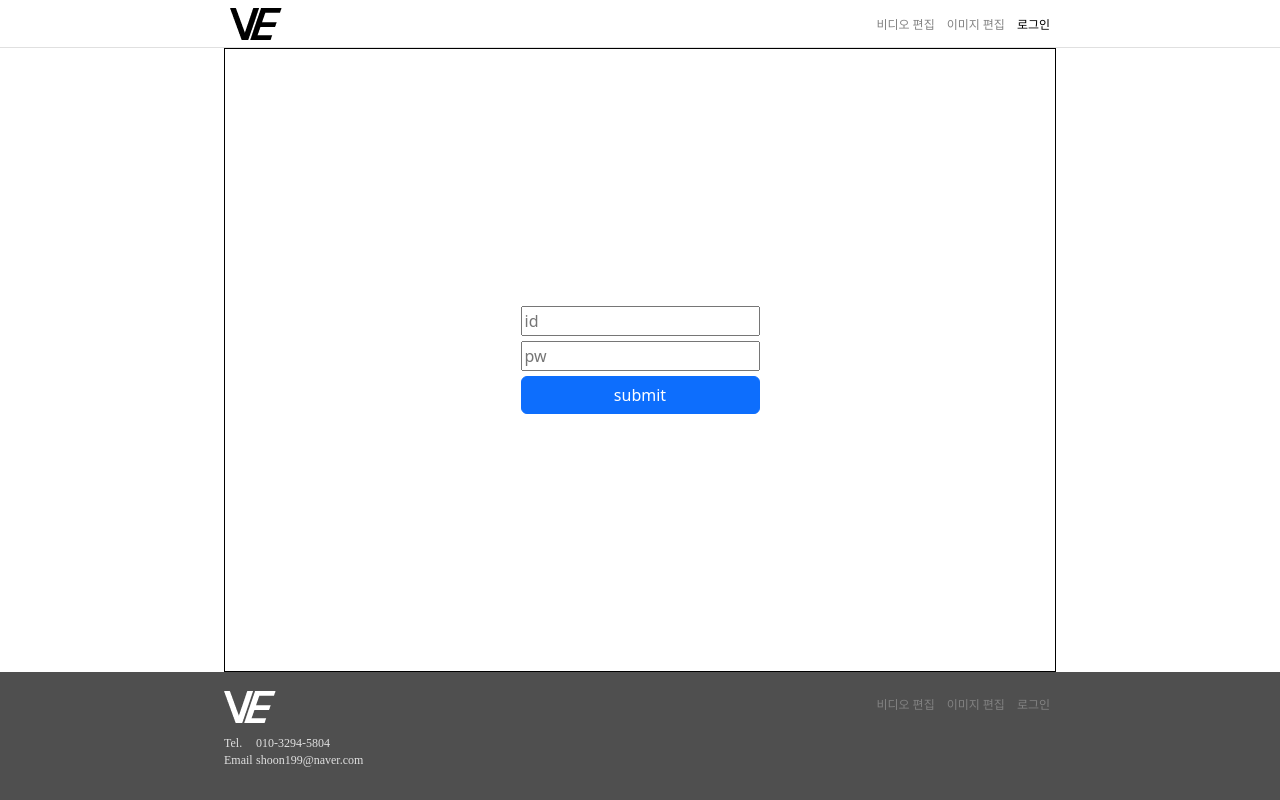
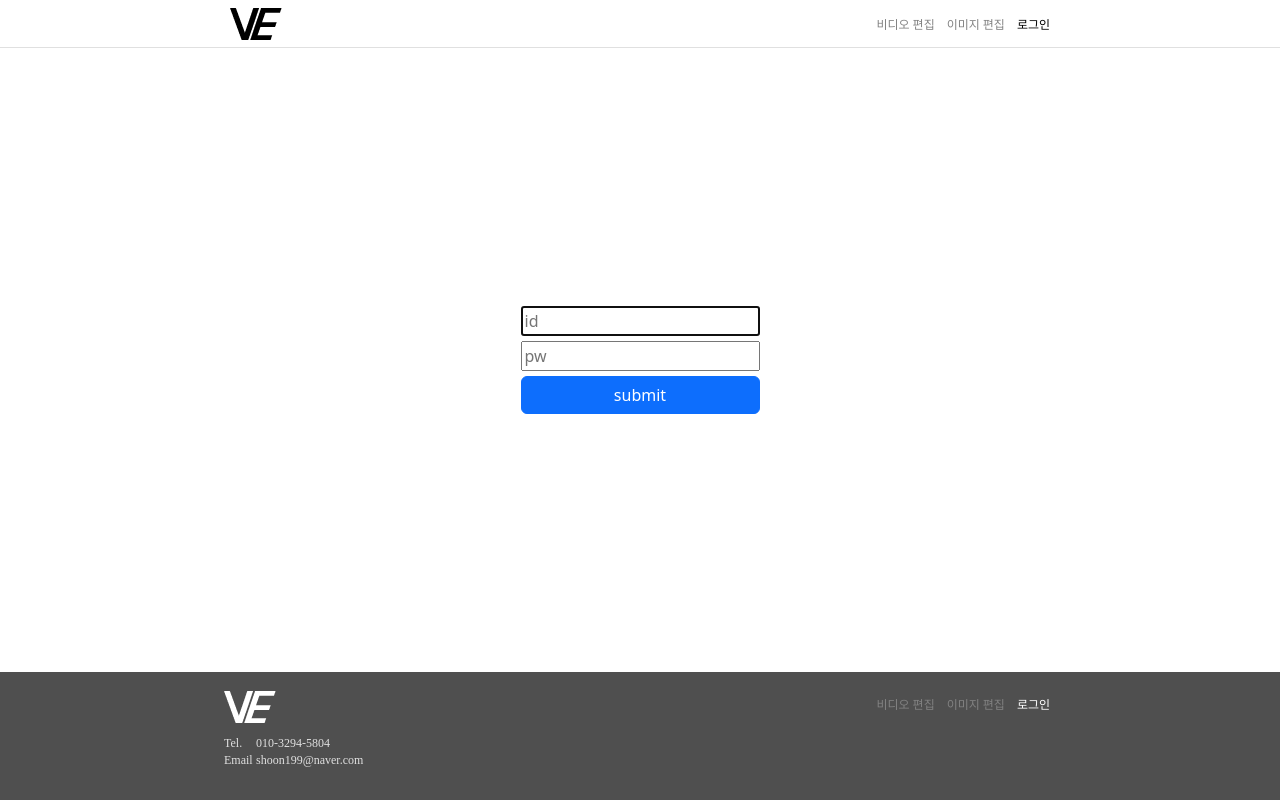
Before and after one commit to seehun/react-video-editor, a React (Create React App) app in the folder sehun-video-editor/: page /login in a window 1280 px wide. Built offline with nearby package versions, Linux system fonts and the light colour scheme; what @ffmpeg/ffmpeg would draw is missing.

Commit message:
드래그앤드롭으로 비디오 업로드 기능 구현

```diff
--- a/sehun-video-editor/src/components/BeforeEdit/BeforeEdit.jsx
+++ b/sehun-video-editor/src/components/BeforeEdit/BeforeEdit.jsx
@@ -1,15 +1,37 @@
-import React, { useRef } from "react";
+import React, { useEffect, useRef, useState } from "react";
 import styles from "./BeforeEdit.module.css";
 import { Button } from "react-bootstrap";
 
 function BeforeEdit({ setVideoFile }) {
   const uploadFile = useRef();
 
+  //drag &drop을 위한 코드
+  const [active, setActive] = useState(false);
+  const handleDragStart = () => setActive(true);
+  const handleDragEnd = () => setActive(false);
+  const handleDragOver = (e) => {
+    e.preventDefault();
+  };
+  const handleDrop = (e) => {
+    e.preventDefault();
+
+    const file = e.dataTransfer.files[0];
+    setVideoFile(file);
+    setActive(false);
+  };
+  //
+
   return (
     <div className={styles.viewport}>
       <div className={styles.contents}>
         <h1>video edit</h1>
-        <div className={styles.video_img}>
+        <div
+          className={[styles.video_img, active ? styles.active : ""].join(" ")}
+          onDragEnter={handleDragStart} //drag가 들어오면
+          onDragLeave={handleDragEnd} //drag가 나오면
+          onDrop={handleDrop}
+          onDragOver={handleDragOver}
+        >
           <img src={process.env.PUBLIC_URL + "/assets/Union.png"} alt="" />
         </div>
         <div className={styles.button_box}>
--- a/sehun-video-editor/src/components/BeforeEdit/BeforeEdit.module.css
+++ b/sehun-video-editor/src/components/BeforeEdit/BeforeEdit.module.css
@@ -9,8 +9,6 @@
 .contents {
   width: 65%;
   height: 100%;
-
-  /* border: 1px solid #000; */
 }
 
 .contents h1 {
@@ -32,6 +30,11 @@
   align-items: center;
 }
 
+.active {
+  background-color: #efeef3;
+  border: 3px dashed #000;
+}
+
 .button_box {
   margin-top: 16px;
   display: flex;
--- a/sehun-video-editor/src/components/Editting/Editting.jsx
+++ b/sehun-video-editor/src/components/Editting/Editting.jsx
@@ -27,7 +27,6 @@ function Editing({ videoFile, setVideoFile }) {
     ffmpeg.load().then(() => {
       setFFmpegLoaded(true);
     });
-    console.log(FFmpegLoaded);
   }, []);
 
   useEffect(() => {
@@ -57,6 +56,22 @@ function Editing({ videoFile, setVideoFile }) {
       setVideoPlayerState(undefined);
     }
   }, [videoFile]);
+
+  //drag &drop을 위한 코드
+  const [active, setActive] = useState(false);
+  const handleDragStart = () => setActive(true);
+  const handleDragEnd = () => setActive(false);
+  const handleDragOver = (e) => {
+    e.preventDefault();
+  };
+  const handleDrop = (e) => {
+    e.preventDefault();
+
+    const file = e.dataTransfer.files[0];
+    setVideoFile(file);
+    setActive(false);
+  };
+  //
 
   return (
     <div className={styles.viewport}>
@@ -88,7 +103,13 @@ function Editing({ videoFile, setVideoFile }) {
             }}
           />
         </div>
-        <div className={styles.video}>
+        <div
+          className={[styles.video, active ? styles.active : ""].join(" ")}
+          onDragEnter={handleDragStart} //drag가 들어오면
+          onDragLeave={handleDragEnd} //drag가 나오면
+          onDrop={handleDrop}
+          onDragOver={handleDragOver}
+        >
           {!FFmpegLoaded ? (
             <Spinner animation="border" role="status">
               <span className="visually-hidden">Loading...</span>
@@ -107,9 +128,6 @@ function Editing({ videoFile, setVideoFile }) {
           <MultiRangeSlider
             min={0}
             max={100}
-            // onChange={({ min, max }) => {
-            //   setSliderValues([min, max]);
-            // }}
             onSliderValueChange={(min, max) => {
               setSliderValues([min, max]);
             }}
--- a/sehun-video-editor/src/components/Editting/Editting.module.css
+++ b/sehun-video-editor/src/components/Editting/Editting.module.css
@@ -57,6 +57,10 @@
   margin-bottom: 16px;
 }
 
+.active {
+  border: 3px dashed #fff;
+}
+
 .slideBar {
   width: 100%;
   display: flex;
@@ -64,19 +68,3 @@
   /* height: 10px; */
   margin-bottom: 16px;
 }
-
-/* .Btn_group {
-  width: 100%;
-  display: flex;
-  gap: 4px;
-}
-.Btn_group Button {
-  flex-grow: 1;
-  border: 1px solid #bdbdbd;
-  font-family: SUIT;
-  font-size: 16px;
-  font-weight: 700;
-  line-height: 20px;
-  letter-spacing: 0em;
-  text-align: center;
-} */
--- a/sehun-video-editor/src/components/Footer/Footer.jsx
+++ b/sehun-video-editor/src/components/Footer/Footer.jsx
@@ -1,7 +1,9 @@
 import React from "react";
 import styles from "./Footer.module.css";
+import { useNavigate } from "react-router-dom";
 
-function Footer() {
+function Footer({ currentPage }) {
+  const navigate = useNavigate();
   return (
     <div className={styles.viewport}>
       <div className={styles.contents}>
@@ -17,9 +19,25 @@ function Footer() {
           </div>
         </div>
         <div className={styles.footer_btns}>
-          <button className={styles.active}>비디오 편집</button>
-          <button>이미지 편집</button>
-          <button>로그인</button>
+          <button
+            className={currentPage === "videoEdit" ? styles.active : ""}
+            onClick={() => {
+              navigate("/");
+            }}
+          >
+            비디오 편집
+          </button>
+          <button className={currentPage === "imageEdit" ? styles.active : ""}>
+            이미지 편집
+          </button>
+          <button
+            className={currentPage === "login" ? styles.active : ""}
+            onClick={() => {
+              navigate("/login");
+            }}
+          >
+            로그인
+          </button>
         </div>
       </div>
     </div>
--- a/sehun-video-editor/src/components/Footer/Footer.module.css
+++ b/sehun-video-editor/src/components/Footer/Footer.module.css
@@ -51,3 +51,7 @@
   color: #828282;
   cursor: pointer;
 }
+
+.active {
+  color: #fff !important;
+}
--- a/sehun-video-editor/src/components/LoginMenu/LoginMenu.jsx
+++ b/sehun-video-editor/src/components/LoginMenu/LoginMenu.jsx
@@ -25,7 +25,11 @@ function LoginMenu() {
       <div className={styles.contents}>
         <div className={styles.loginFormBox}>
           <form onSubmit={handleSubmit(onSubmit)}>
-            <input {...register("id", { required: true })} placeholder="id" />
+            <input
+              {...register("id", { required: true })}
+              placeholder="id"
+              autoFocus
+            />
             <input {...register("pw", { required: true })} placeholder="pw" />
 
             <Button
--- a/sehun-video-editor/src/components/LoginMenu/LoginMenu.module.css
+++ b/sehun-video-editor/src/components/LoginMenu/LoginMenu.module.css
@@ -9,8 +9,6 @@
 .contents {
   width: 65%;
   height: 100%;
-
-  border: 1px solid #000;
 }
 
 .loginFormBox {
--- a/sehun-video-editor/src/pages/Home.js
+++ b/sehun-video-editor/src/pages/Home.js
@@ -15,7 +15,7 @@ function Home() {
       ) : (
         <Editing videoFile={videoFile} setVideoFile={setVideoFile} />
       )}
-      <Footer />
+      <Footer currentPage={"videoEdit"} />
     </div>
   );
 }
--- a/sehun-video-editor/src/pages/Login.js
+++ b/sehun-video-editor/src/pages/Login.js
@@ -9,7 +9,7 @@ function Login() {
     <div>
       <Header currentPage={"login"} />
       <LoginMenu />
-      <Footer />
+      <Footer currentPage={"login"} />
     </div>
   );
 }
```
